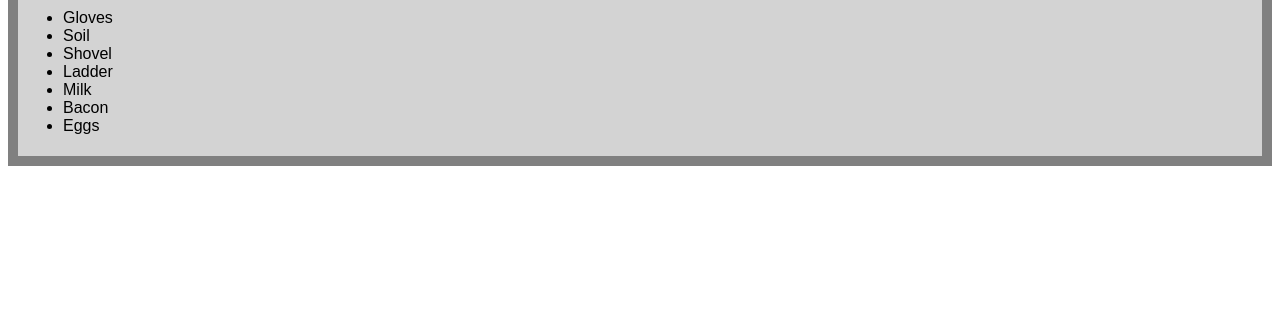
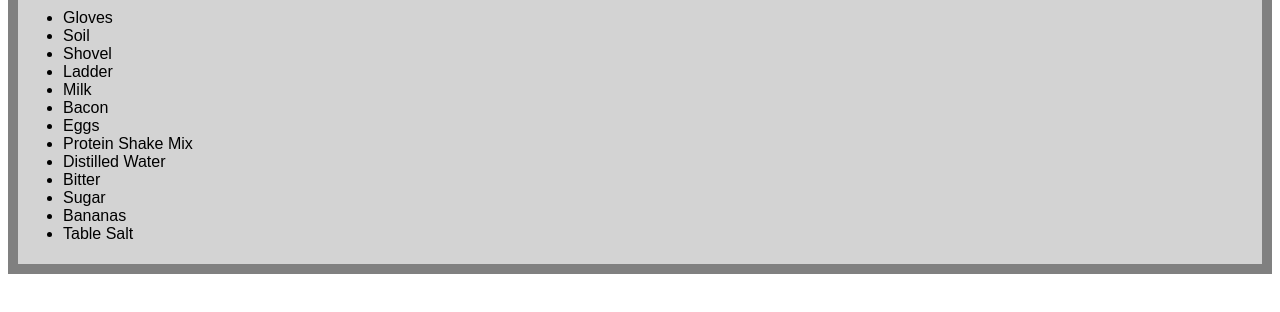
Before and after one commit to NumberEater/upgraded-octo-robot, a plain HTML site: page index.html in a window 1280 px wide. Shown: the part 126-438 px from the top of the page. Drawn offline with Linux system fonts and the light colour scheme.

Commit message:
Added more to list

```diff
--- a/index.html
+++ b/index.html
@@ -16,6 +16,13 @@
 			<li>Milk</li>
 			<li>Bacon</li>
 			<li>Eggs</li>
+			<li>Protein Shake Mix</li>
+			<li>Distilled Water</li>
+			<li>Bitter</li>
+			<li>Sugar</li>
+			<li>Bananas</li>
+			<li>Table Salt</li>
+
 		</ul>
 	</div>
 
```
